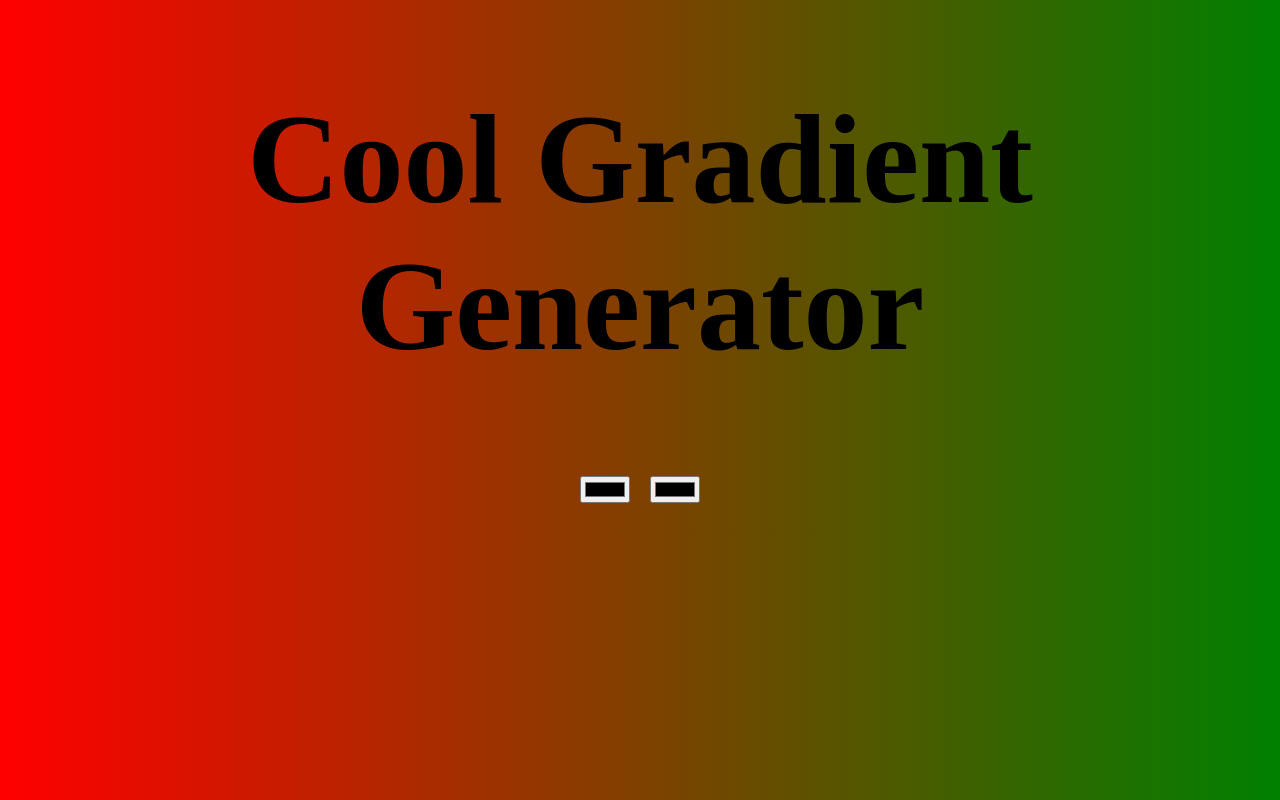
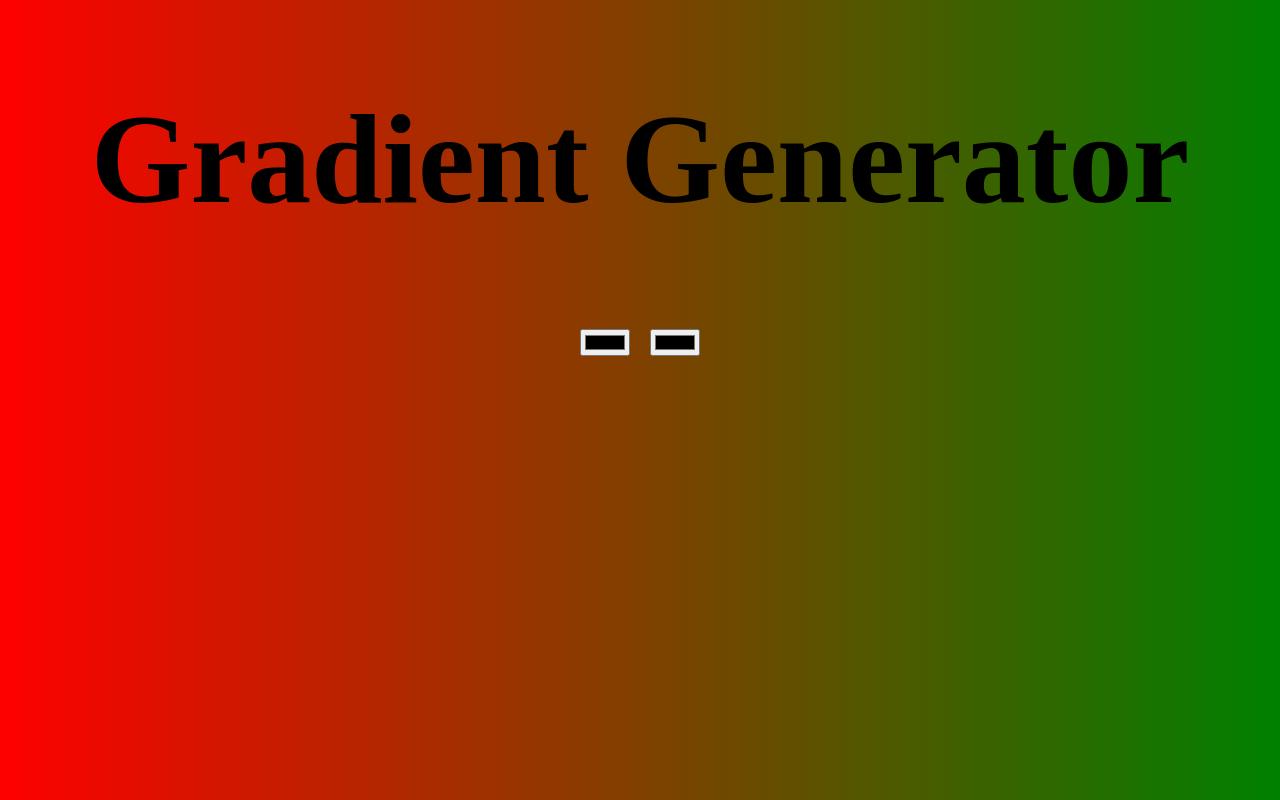
Before and after one commit to moritzfh/background-generator, a plain HTML site: page index.html in a window 1280 px wide. Drawn offline with Linux system fonts and the light colour scheme.

Commit message:
removed 'Cool' from h1 element

```diff
--- a/index.html
+++ b/index.html
@@ -9,7 +9,7 @@
 </head>
 <body id="gradient">
 
-    <h1>Cool Gradient Generator</h1>
+    <h1>Gradient Generator</h1>
 
     <div class="container">
         <input class="color1" type="color" name="color1">
```
